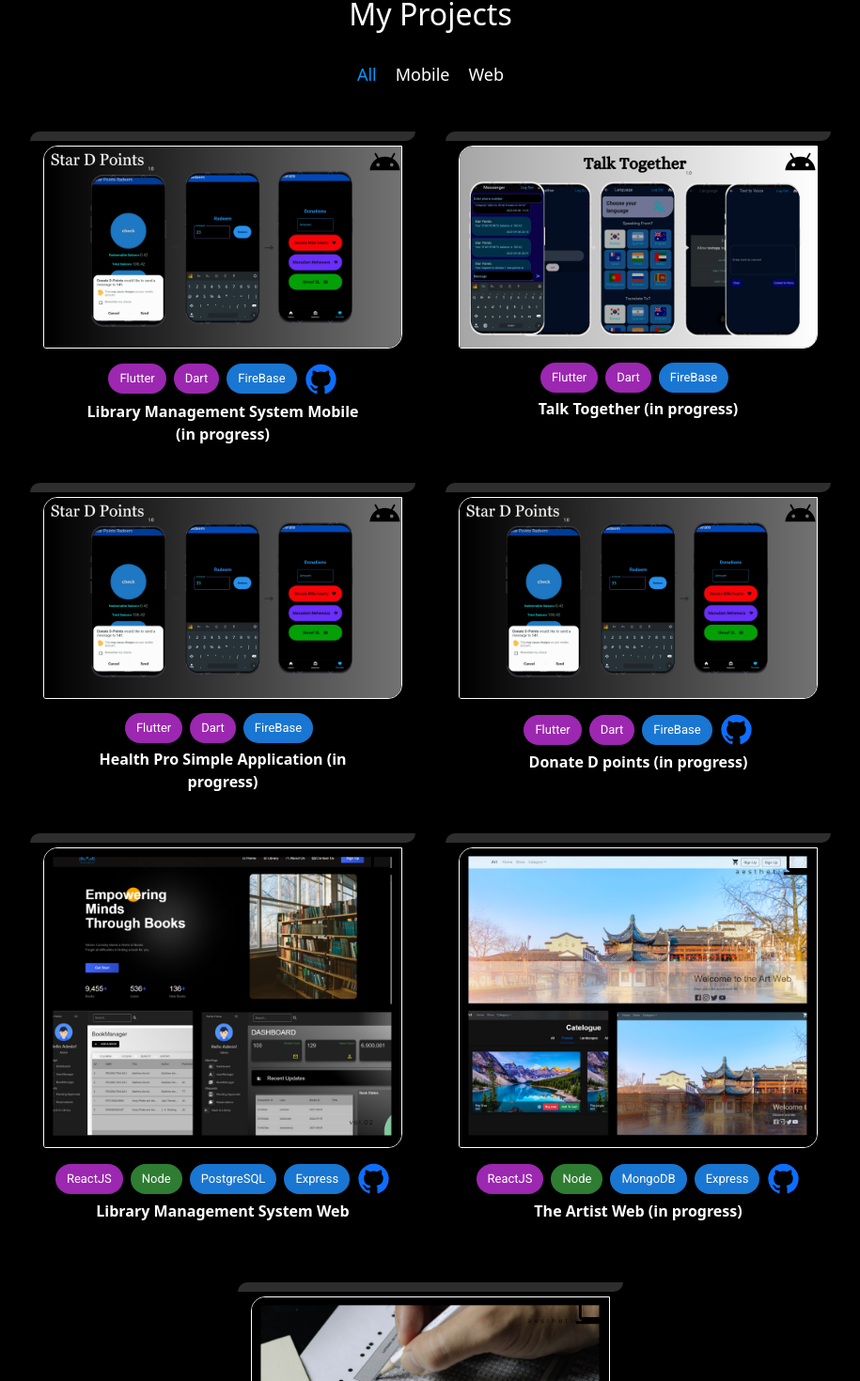
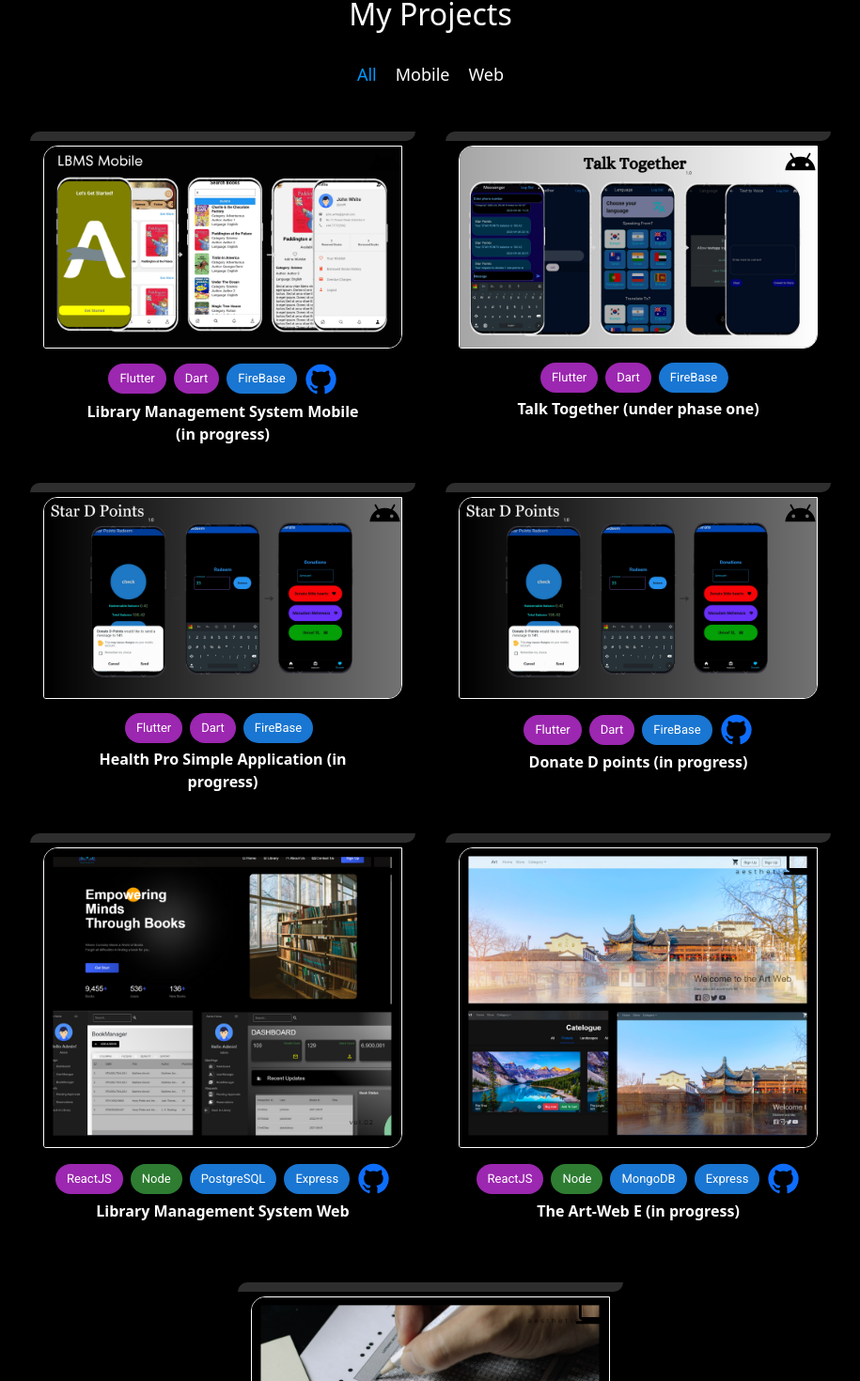
Before and after one commit to Thambara-20/myportfolio, a React (Create React App) app: page / in a window 1280 px wide. Shown: the part 484-1954 px from the top of the page at 94% size, without its empty margins (182-1097 px from the left). Built offline with nearby package versions, Linux system fonts and the light colour scheme.

Commit message:
updated mobile

```diff
--- a/src/PortfolioContainer/AboutMe/Mobile.js
+++ b/src/PortfolioContainer/AboutMe/Mobile.js
@@ -4,6 +4,7 @@ import "./Mobile.css"
 import{React,useContext} from 'react'
 import strpoints_p1 from "../../assets/mobile/Star-D.png"
 import talk from "../../assets/mobile/Talk.png"
+import lbms from "../../assets/mobile/LBMS.png"
 // import strpoints_p2 from "../../assets/home/projects/Star-Points-2.jpg"
 // import strpoints_p3 from "../../assets/home/projects/Star-Points-3.jpg"
 import Chip from '@mui/material/Chip';
@@ -22,7 +23,7 @@ const Mobile = () => {
                 <div className="main-image-wrapper" data-aos='fade-up'>
                     <div className="image-wrapper" style={{ boxShadow: '0px 0px 10px 0px rgba(0,0,0,0.75)',margin:'16px 16px 16px 16px'}} >
                         <div className="image-main">
-                            <img src={strpoints_p1} alt="" className="img-item" />
+                            <img src={lbms} alt="" className="img-item" />
                         </div>
                         <div style={{ display: 'flex', width: '100%', alignItems: 'center', justifyContent: 'center' }}>
                             <Chip label="Flutter" color="secondary" style={{ marginRight: '8px' }} />
@@ -51,7 +52,7 @@ const Mobile = () => {
                             <Chip label="FireBase" color="primary"  style={{ marginRight: '8px' }}/>
                             <AndroidIcon  className="icon-android" fontSize="large" />
                         </div>
-                        <div className="project-textline" >Talk Together (in progress)</div>
+                        <div className="project-textline" >Talk Together (under phase one)</div>
                         <div className="intro-box" style ={{ backgroundColor: darkMode ? "#333" : 'white',opacity:'0.9' }}>
                             <p>This Application is designed to facilitate communication between individuals who speak different languages.
                                 Its primary purpose is to break down language barriers
--- a/src/PortfolioContainer/AboutMe/Web.js
+++ b/src/PortfolioContainer/AboutMe/Web.js
@@ -55,7 +55,7 @@ const Web = () => {
                             <GitHub  className="icon-github" fontSize="large" />
                             </a>
                         </div>
-                        <div className="project-textline">The Artist Web (in progress)</div>
+                        <div className="project-textline">The Art-Web E (in progress)</div>
                         <div className="intro-box" style ={{ backgroundColor: darkMode ? "#333" : 'white',opacity:'0.9' }}>
                             <p>Art Selling Web Application is an immersive digital gallery that serves as a premier
                                  destination for art enthusiasts, collectors, and appreciators of paintings and drawings.
```
Also changed, not shown: src/assets/mobile/LBMS.png (added).
